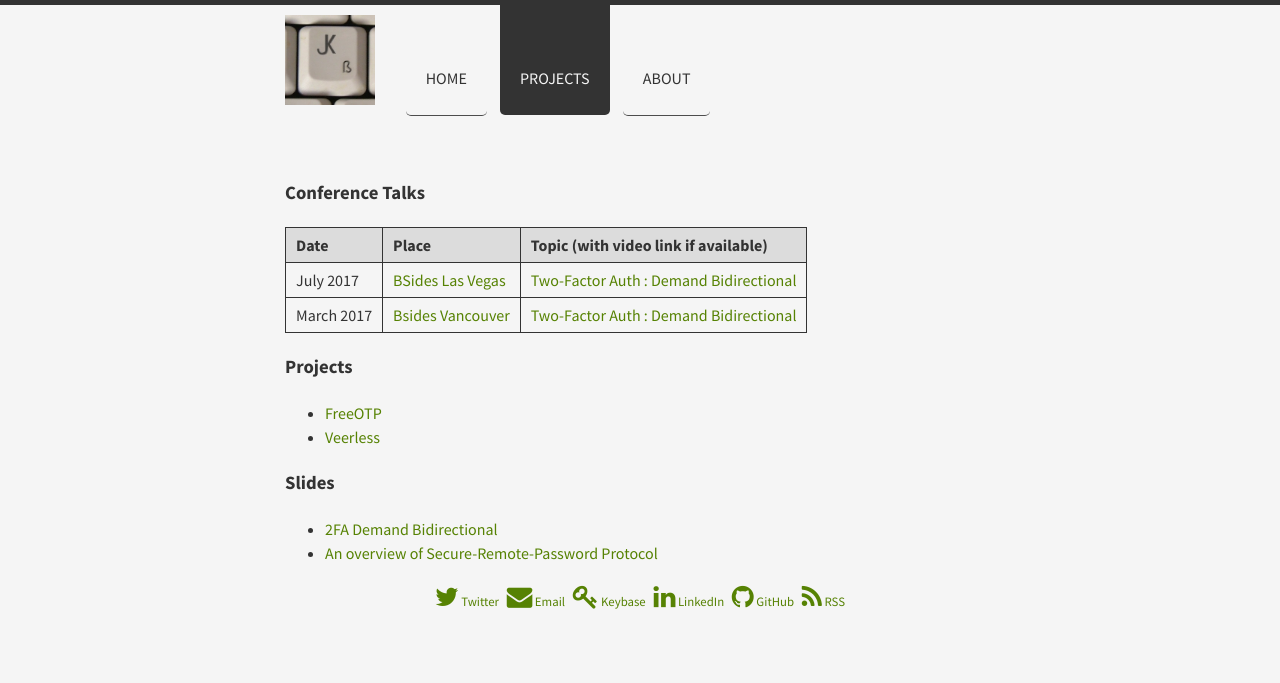
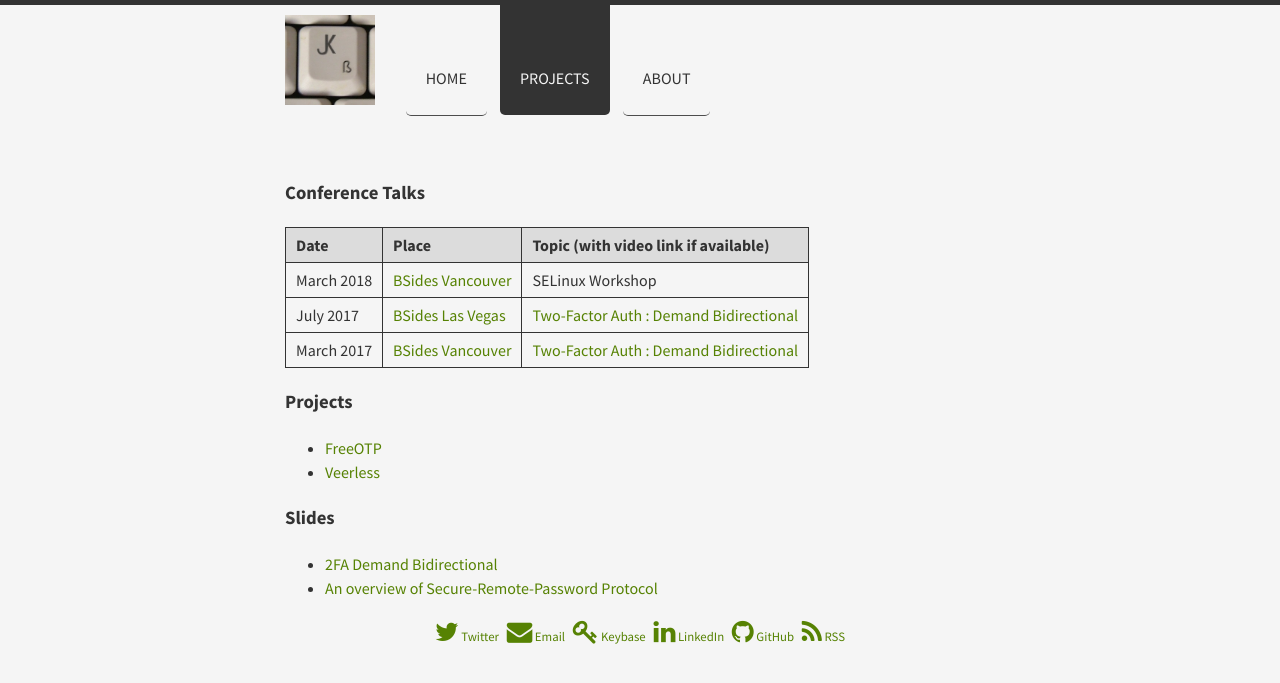
Before and after one commit to joekir/joekir.github.io, a Jekyll site: the page built from projects/index.md, in a window 1280 px wide. Shown: the top 683 px of the page. Built offline with Jekyll 4.4.1, drawn with Linux system fonts in a browser that asks for light colours; nearby versions of some CDN libraries.

Commit message:
project page update

```diff
--- a/projects/index.md
+++ b/projects/index.md
@@ -7,8 +7,9 @@ title: Projects
 
 | Date          | Place					| Topic (with video link if available) |
 | :-------------|:------------- |:-----|
+| March 2018|[BSides Vancouver](https://www.bsidesvancouver.com/joe-kirwin){:target="_blank"}|SELinux Workshop|
 |July 2017|[BSides Las Vegas](https://bsideslv2017.sched.com/event/BNGU){:target="_blank"}|[Two-Factor Auth : Demand Bidirectional](https://www.youtube.com/watch?v=J9Pd2JbYE44){:target="_blank"}|
-|March 2017 | [Bsides Vancouver](https://bsidesvancouver.com/speaker/speaker-3-day-1-track-2/){:target="_blank"}| [Two-Factor Auth : Demand Bidirectional](https://www.youtube.com/watch?v=aNW4CHfvYTs){:target="_blank"}|
+|March 2017 | [BSides Vancouver](https://bsidesvancouver.com/speaker/speaker-3-day-1-track-2/){:target="_blank"}| [Two-Factor Auth : Demand Bidirectional](https://www.youtube.com/watch?v=aNW4CHfvYTs){:target="_blank"}|
 
 ### Projects
 
```
Also changed, not shown: Gemfile.lock.
